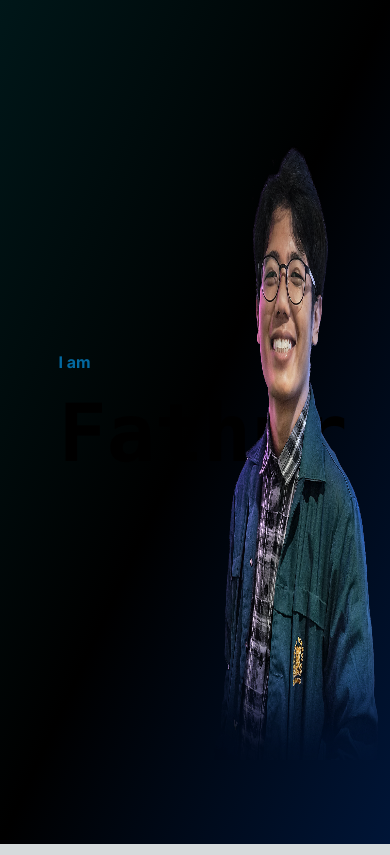
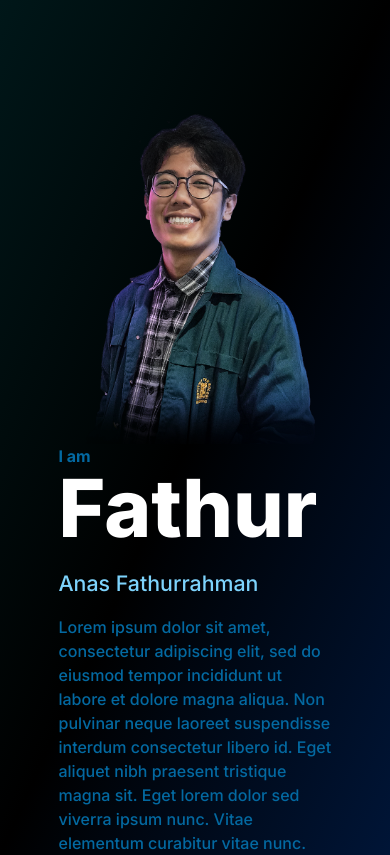
Before and after one commit to Astha47/my-portfolio, a Next.js app: page / in a window 390 px wide. Built offline with nearby package versions, Linux system fonts and the light colour scheme.

Commit message:
add responsive

```diff
--- a/src/app/page.tsx
+++ b/src/app/page.tsx
@@ -3,7 +3,7 @@ import Hero from '@/components/hero'
 
 export default function Home() {
   return (
-    <main className="flex min-h-screen flex-col items-center bg-gradient-to-br from-primary-dark via-black to-secondary-dark">
+    <main className="block h-fit overflow-y-scroll">
       <Hero/>
     </main>
   )
--- a/src/components/hero.tsx
+++ b/src/components/hero.tsx
@@ -2,23 +2,54 @@
 import Image from "next/image";
 
 function Hero() {
+  let gibberish = ""
+  let randTextStatus = false
+
+  const randtext = async () => {
+    randTextStatus = true;
+
+    while (randTextStatus) {
+
+    }
+  }
+
   return (
-  <div className="Hero w-[100vw] h-[100vh] flex fixed">
-    <div className="text h-full w-[50%] flex">
-      <div className="container m-auto w-[70%] mr-0 h-fit">
+  <div className="Hero w-[100vw] h-fit md:h-[100vh] md:flex block md:fixed bg-gradient-to-br from-primary-dark via-black to-secondary-dark">
+    <div className="image h-fit w-full flex md:hidden pt-20">
+      <Image
+        src="/porto-cropted.png"
+        alt="Hero"
+        width={600}
+        height={800}
+        objectFit="fit"
+        className="hero w-[70%] m-auto"
+      />
+    </div>
+
+    <div className="text h-fit w-full flex md:h-full md:w-[50%]">
+      <div className="container m-auto w-[70%] md:mr-0 h-fit">
         <h5 className="text text-sky-700 font-bold">I am</h5>
-        <h1 className="name text-[60pt] font-mono font-extrabold">Fathur</h1>
+        <h2 className="text text-white font-extrabold text-[60pt] mt-[-20px] ">
+          Fathur
+        </h2>
+        <h2 className="text text-sky-300 font-medium text-[16pt] mb-[15px]">
+          Anas Fathurrahman
+        </h2>
+        <h5 className="text text-sky-700 font-medium">
+        Lorem ipsum dolor sit amet, consectetur adipiscing elit, sed do eiusmod tempor incididunt ut labore et dolore magna aliqua. Non pulvinar neque laoreet suspendisse interdum consectetur libero id. Eget aliquet nibh praesent tristique magna sit. Eget lorem dolor sed viverra ipsum nunc. Vitae elementum curabitur vitae nunc. {gibberish}
+        </h5>
       </div>
     </div>
-    <div className="image h-full w-[50%] flex">
-    <Image
-      src="/porto-cropted.png"
-      alt="Hero"
-      width={900}
-      height={1200}
-      objectFit="fit"
-      className="hero h-[80%] w-auto m-auto"
-    />
+
+    <div className="image h-full w-[50%] hidden md:flex">
+      <Image
+        src="/porto-cropted.png"
+        alt="Hero"
+        width={600}
+        height={800}
+        objectFit="fit"
+        className="hero m-auto"
+      />
     </div>
   </div> );
 }
--- a/src/components/navbar.tsx
+++ b/src/components/navbar.tsx
@@ -1,6 +1,6 @@
 function Navbar() {
   return (
-  <div className="Navbar  w-full h-20 fixed top-0">
+  <div className="Navbar  w-full h-20 fixed top-0 ">
 
   </div> );
 }
```
